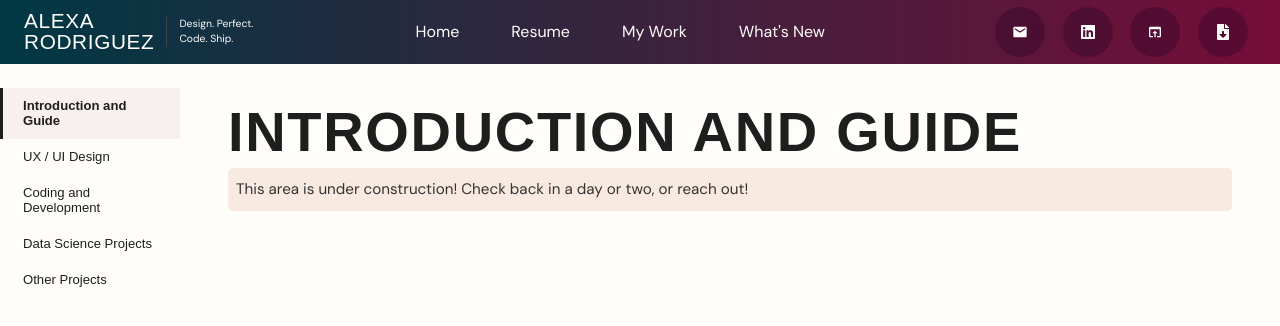
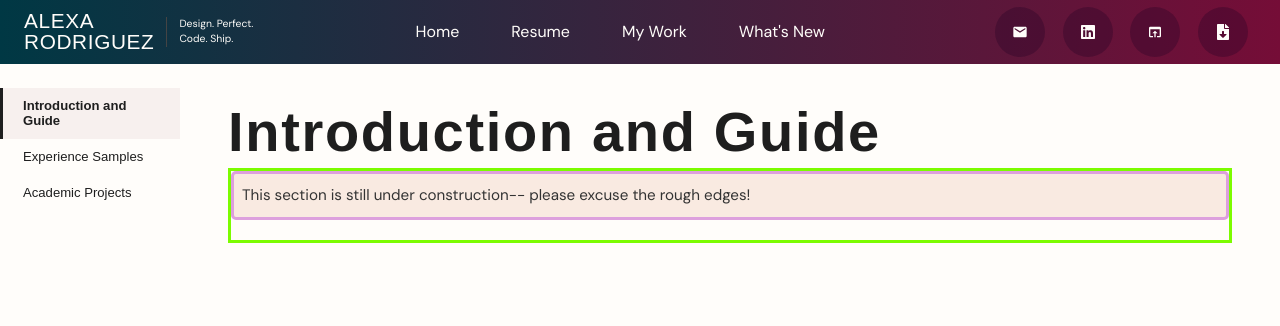
Before and after one commit to alexaMRR/my-portfolio, a React (Vite) app: page /my-work in a window 1280 px wide. Shown: the top 326 px of the page. Built offline with nearby package versions, Linux system fonts and the light colour scheme; a web font is replaced by a local one.

Commit message:
Building up My Work page

```diff
--- a/src/components/MyWorkPage.jsx
+++ b/src/components/MyWorkPage.jsx
@@ -4,10 +4,8 @@ import Navbar from "./Navbar.jsx";
 
 const SIDEBAR_SECTIONS = [
   "Introduction and Guide",
-  "UX / UI Design",
-  "Coding and Development",
-  "Data Science Projects",
-  "Other Projects",
+  "Experience Samples",
+  "Academic Projects",
 ];
 
 const TOP_NAV_LINKS = ["Home", "Resume", "Projects", "What's New"];
@@ -38,10 +36,8 @@ export default function MyWorkPage() {
         {/* ── Main Content ── */}
         <main className="home-content">
             {activeSection === "Introduction and Guide" && <SectionIntroAndGuide />}
-            {activeSection === "UX / UI Design" && <SectionUXUI />}
-            {activeSection === "Coding and Development" && <SectionCoding />}
-            {activeSection === "Data Science Projects" && <SectionDataScience />}
-            {activeSection === "Other Projects" && <SectionOther />}
+            {activeSection === "Experience Samples" && <SectionXPSamples />}
+            {activeSection === "Academic Projects" && <SectionAcademicProjects />}
         </main>
 
       </div>
@@ -53,49 +49,78 @@ export default function MyWorkPage() {
 function SectionIntroAndGuide() {
   return (
     <section className="content-section">
-      <h2 className="content-heading">INTRODUCTION AND GUIDE</h2>
-<p className="content-body">
-        This area is under construction! Check back in a day or two, or reach out! </p>
+      <h2 className="content-heading">Introduction and Guide</h2>
+      <div className = "content-container">
+      <div className="content-body">
+        <p> This section is still under construction-- please excuse the rough edges! </p>
+        </div>
+        </div>
     </section>
   );
 }
 
-function SectionUXUI() {
+function SectionXPSamples() {
   return (
     <section className="content-section">
-      <h2 className="content-heading">UX / UI DESIGN</h2>
-      <p className="content-body">
-        This area is under construction! Check back in a day or two, or reach out! </p>
+      <h2 className="content-heading">Introduction and Guide</h2>
+      <div className = "content-container">
+      <div className="content-body">
+        <p> This section is still under construction-- please excuse the rough edges! </p>
+        </div>
+        </div>
     </section>
   );
 }
 
-function SectionCoding() {
+
+function SectionAcademicProjects() {
   return (
     <section className="content-section">
-      <h2 className="content-heading">CODING AND DEVELOPMENT</h2>
-      <p className="content-body">
-        This area is under construction! Check back in a day or two, or reach out! </p>
+        <div className = "content-container">
+      <h2 className="content-heading">ACADEMIC PROJECTS</h2>
+
+      <div className="content-body">
+        <p> This section is still under construction-- please excuse the rough edges! </p>
+        </div>
+        </div>
+        <div className = "content-container">
+      <h4 className="content-heading">Bonbon! And the United Women</h4>
+
+      <div className="content-body">
+        <div className="content-summary"><p> During the Fall of 2025, I had the pleasure of taking CHICANO 50 - Introduction to Chicano Studies. Our final project was an effort to combat the banning of books in K-12 education, a practice that was targeted largely at ethnic studies topics. We collaborated in small groups to produce short stories based on a specific event or female historical figure we had learned about that semester. Our project was based on the women mutualistas of the 1930s– networks of women in Mexican-American barrios that created an underlying safety net for their communities during the Great Depression.
+</p></div>
+<div className= "Content-Detail-Container">
+    <div className= "content-detail">
+        Highlights:
+        - 30+ Pages
+        - 20+ illustrations
+        - Bilingual (Spanish/English)
+        - “Best Illustration” out of 10+ projects
+        - “Best Overall” out of 10+ projects
+        - Locally published with Eastwind Books of Berkeley
+        - Sub-72 hour turnaround
+    </div>
+    <div className= "content-detail">
+        My Role:
+            - Lead Illustrator and Designer
+            - Storyboarding
+            - Product Branding
+            - Wireframing and Prototyping
+
+    </div>
+    <div className= "content-detail">
+        Tools Used:
+            - Adobe Illustrator
+            - Adobe InDesign
+            - Procreate
+
+    </div>
+</div>
+<div className="content-summary"><p> Synopsis:
+”Bonbon! And the United Women” follows a chihuahua dog named Bonbon as he witnesses the effects of the 1930s Great Depression in his neighborhood. At this time, the Mexican-American community was being targeted through the Mexican Repatriation Act of the 1930s. This act would call for the deportation of Mexican and Mexican-Americans to Mexico. It tore apart families, expulsed American-born Mexicans, and drastically changed the lives of over a million people. Bonbon walks through his barrio, and witnesses Mexican women build support systems, aid each other’s families, work for an income, and fight for the survival of the Mexican-American community.
+</p></div>
+        </div>
+        </div>
     </section>
   );
 }
-
-function SectionDataScience() {
-  return (
-    <section className="content-section">
-      <h2 className="content-heading">DATA SCIENCE PROJECTS</h2>
-      <p className="content-body">
-        This area is under construction! Check back in a day or two, or reach out! </p>
-    </section>
-  );
-}
-
-function SectionOther() {
-  return (
-    <section className="content-section">
-      <h2 className="content-heading">CONTACT ME</h2>
-      <p className="content-body">
-        This area is under construction! Check back in a day or two, or reach out! </p>
-    </section>
-  );
-}
--- a/src/index.css
+++ b/src/index.css
@@ -385,8 +385,31 @@ a.nav-icon-btn {
   padding: 0.5rem;
   border-radius: 5px;
   background-color: var(--medTan);
+  border: 3px solid plum;
+
+}
+.content-container {
+  border: 3px solid lawngreen;
 }
 
+.content-container h2 {
+  color: blue;
+  font-family: var(--font-body);
+}
+.content-container h4 {
+  color: orange;
+  font-size: 2rem;
+  font-family: var(--font-body);
+}
+
+.Content-Detail-Container {
+  border: 3px solid cyan;
+  display: flex;
+  flex-direction: row;
+}
+.content-detail {
+  border: 3px solid magenta;
+}
 .content-body strong { color: var(--burgundy); font-weight: 600; }
 .content-body a      { color: var(--burgundy); text-decoration: underline; }
 
```
